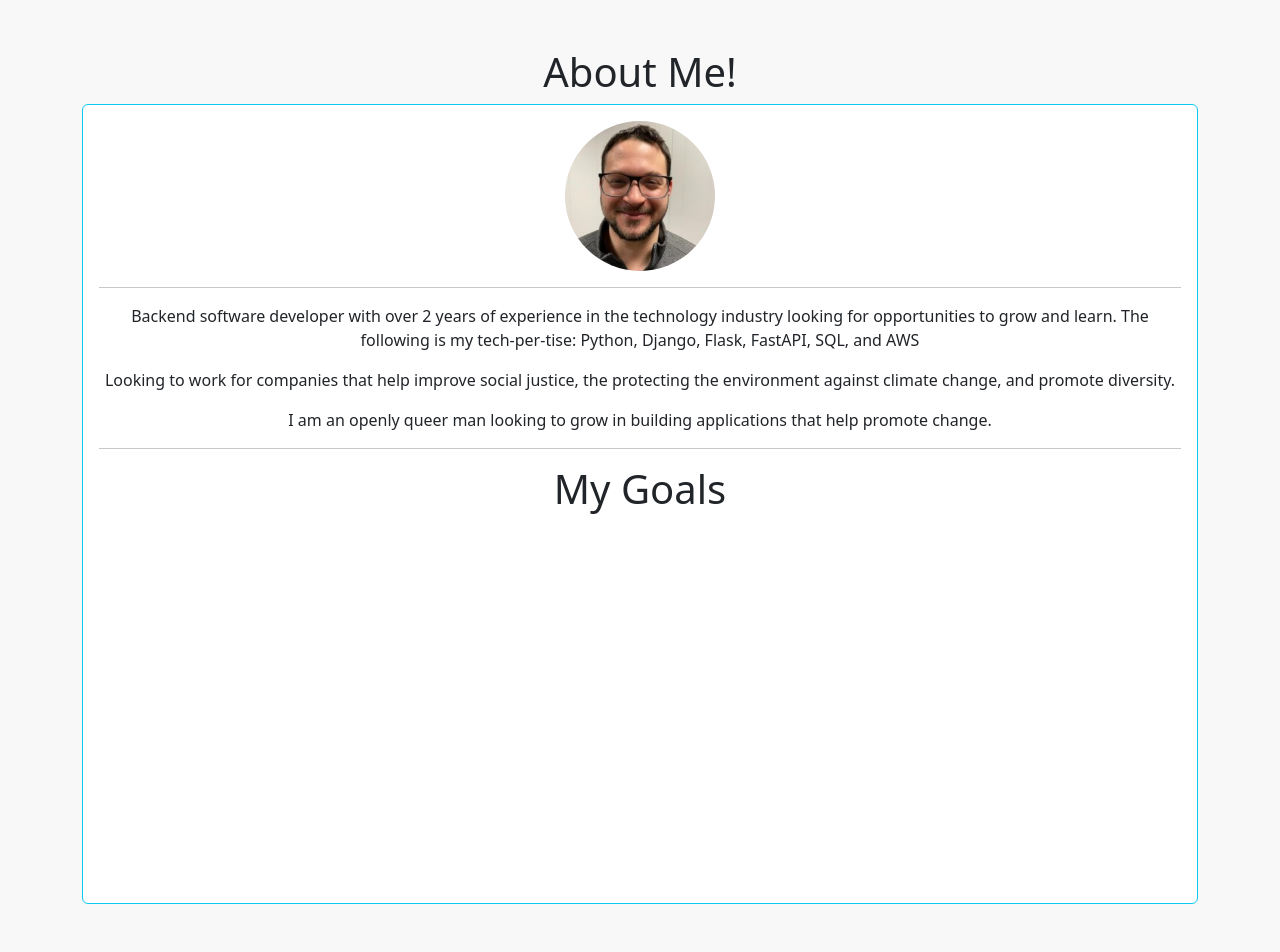
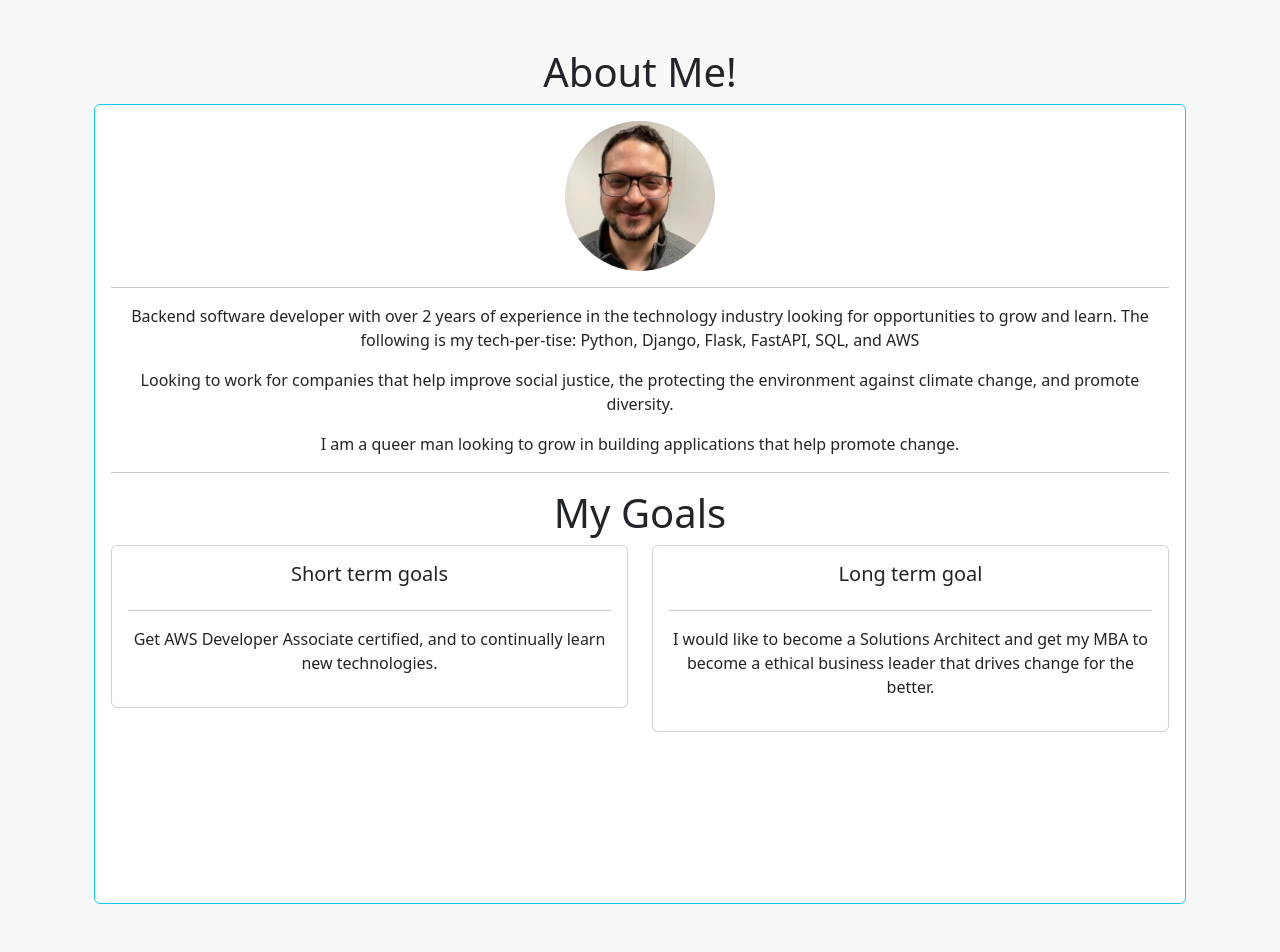
Before and after one commit to john-gartsu/portfolio, a Django app: template about/templates/about/about.html in a window 1280 px wide. Run offline with Django 3.2, Linux system fonts and the light colour scheme; the template is opened without the code that fills it, so the values that code supplies are empty.

Commit message:
finalized first about app styles

```diff
--- a/about/templates/about/about.html
+++ b/about/templates/about/about.html
@@ -1,7 +1,7 @@
 {% extends "base.html" %}
 {% load static from static %}
 {% block content %}
-
+<div class="container">
 <h1>About Me!</h1>
 <!-- image of face -->
 <div class="card card-body h-100  border-info" id="profile-wrapper">
@@ -12,14 +12,30 @@
 
 <p>Looking to work for companies that help improve social justice, the protecting the environment against climate change, and promote diversity.</p>
 
-<p>I am an openly queer man looking to grow in building applications that help promote change.</p>
+<p>I am a queer man looking to grow in building applications that help promote change.</p>
 <hr>
 
 <!-- goals  -->
 <h1>My Goals</h1>
 <!-- short term -->
 <!-- long term -->
-
+<div class="row">
+    <div class="col-md-6">
+        <div class="card card-body h-80 center">
+            <h5>Short term goals</h5>
+            <hr>
+            <p>Get AWS Developer Associate certified, and to continually learn new technologies. </p>
+        </div>
+    </div>
+    <div class="col-md-6">
+        <div class="card card-body h-80 center">
+            <h5>Long term goal</h5>
+            <hr>
+            <p>I would like to become a Solutions Architect and get my MBA to become a ethical business leader that drives change for the better.</p>
+        </div>
+    </div>
+</div>
+</div>
 <!-- hobbies -->
 
 
```
